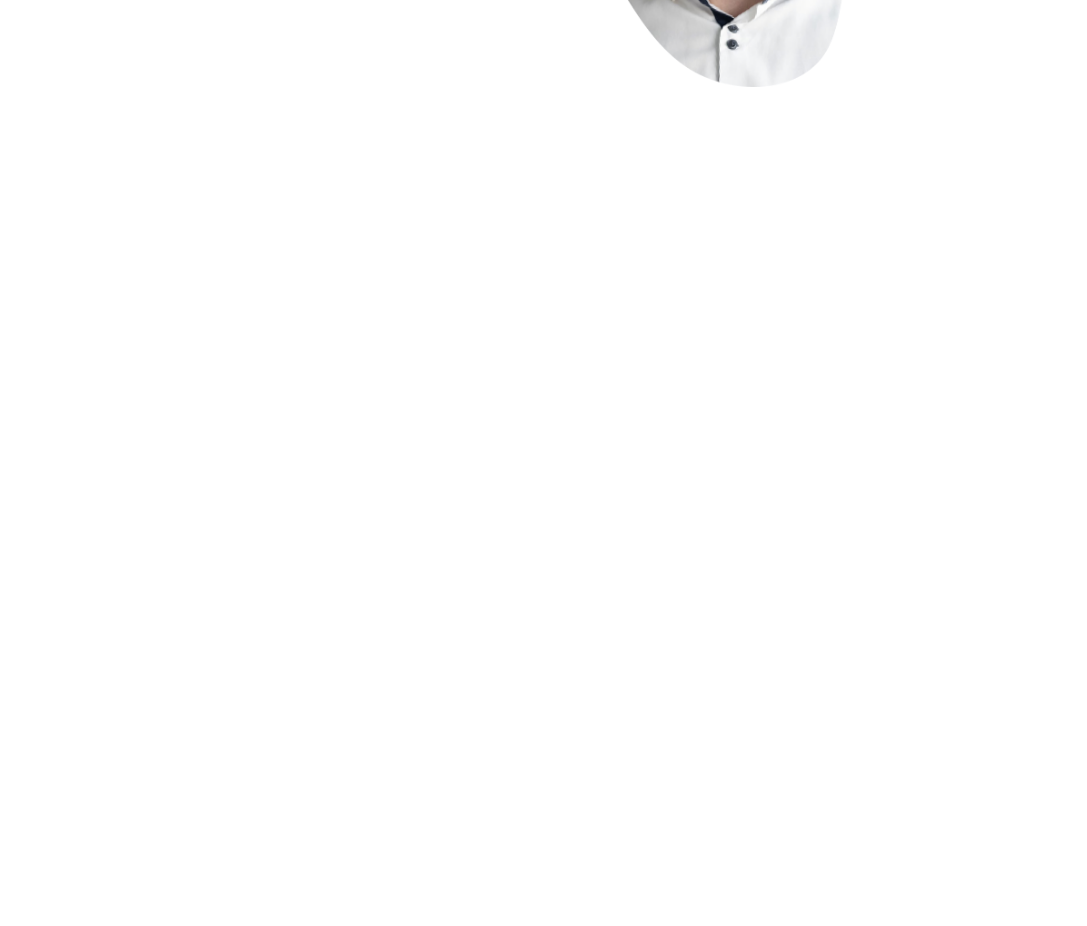
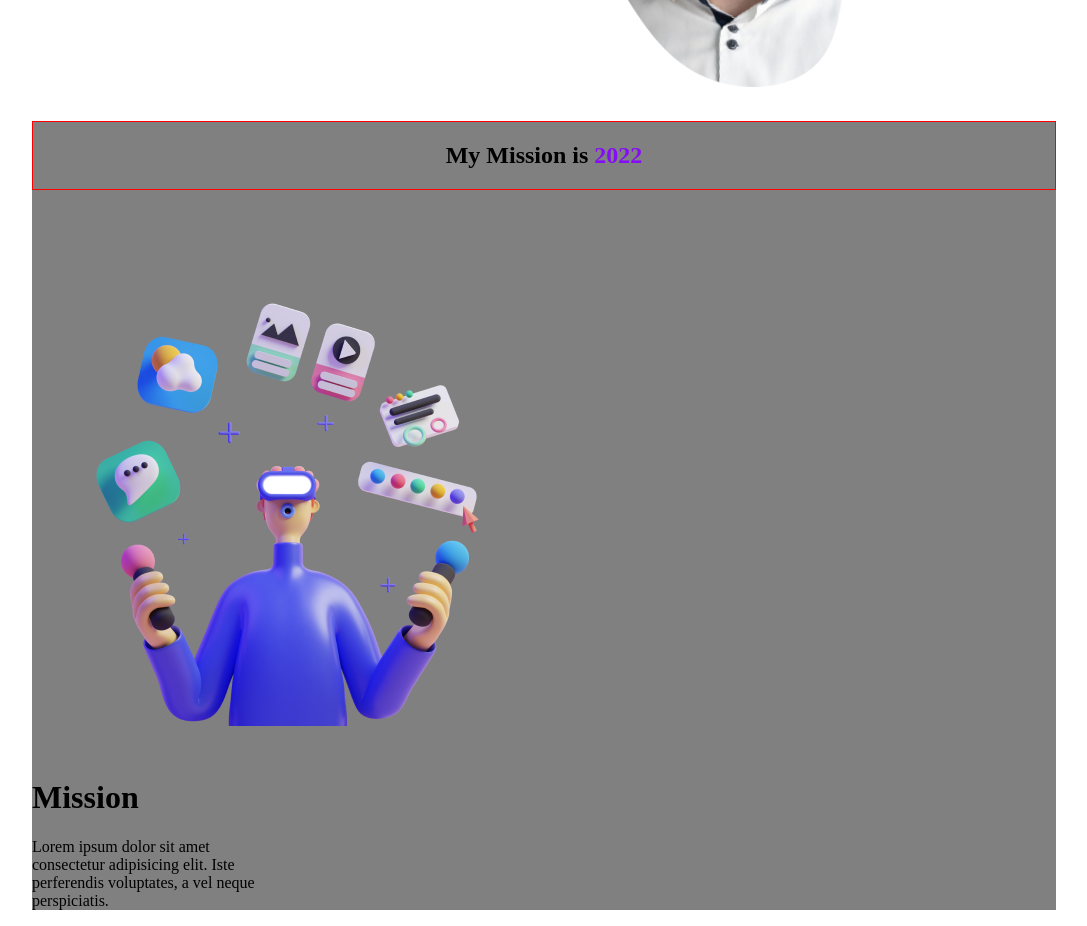
Before and after one commit to TaHasib981/Assignment1, a plain HTML site: page index.html in a window 1280 px wide. Shown: the part 360-1286 px from the top of the page, without its empty margins (96-1183 px from the left). Before the commit the page ends 800 px from the top, so only its background shows below. Drawn offline with Linux system fonts and the light colour scheme.

Commit message:
my-mission-passed

```diff
--- a/index.html
+++ b/index.html
@@ -28,6 +28,30 @@
 
 
 
+    <div class="all-section2">
+        <div class="my-mission">
+            <h2>My Mission is <span>2022 </span></h2>
+        </div>
+        <div class="3in-section">
+                <div class="mission">
+                    <div class="img-mission">
+                        <img src="illustrators/illustrator-1.png" alt="">
+                    </div>
+                    <div class="text-mission">
+                        <h1>Mission</h1>
+                        <p>Lorem ipsum dolor sit amet consectetur adipisicing elit. Iste perferendis voluptates, a vel neque perspiciatis.</p>
+                    </div>
+
+                </div>
+                <div class="vission"></div>
+                <div class="goal"></div>
+
+        </div>
+
+    </div>
+
+
+
 
 
 
--- a/style.css
+++ b/style.css
@@ -17,7 +17,7 @@ body{
     border-top-left-radius:7px;
 
 }
-.focuse-div span{
+span{
     color: #850df5;
 }
 .child-1 p{text-align: justify;
@@ -35,3 +35,16 @@ body{
     margin-left: 90px;
     width: 75%;
 }
+
+.all-section2{
+    background-color: grey;
+    width: 80%;
+    margin: auto;
+    margin-top: 30px;
+}
+.my-mission{border: 1px solid red;
+    text-align: center;
+}
+.mission{
+    width: 250px;
+}
```
Also changed, not shown: pictures/shapes/shape-1.png (added), pictures/shapes/shape-3.png (added), pictures/shapes/shape-5.png (added), pictures/shapes/shape-6.png (added), pictures/shapes/shape-8.png (added), 4 other files.
